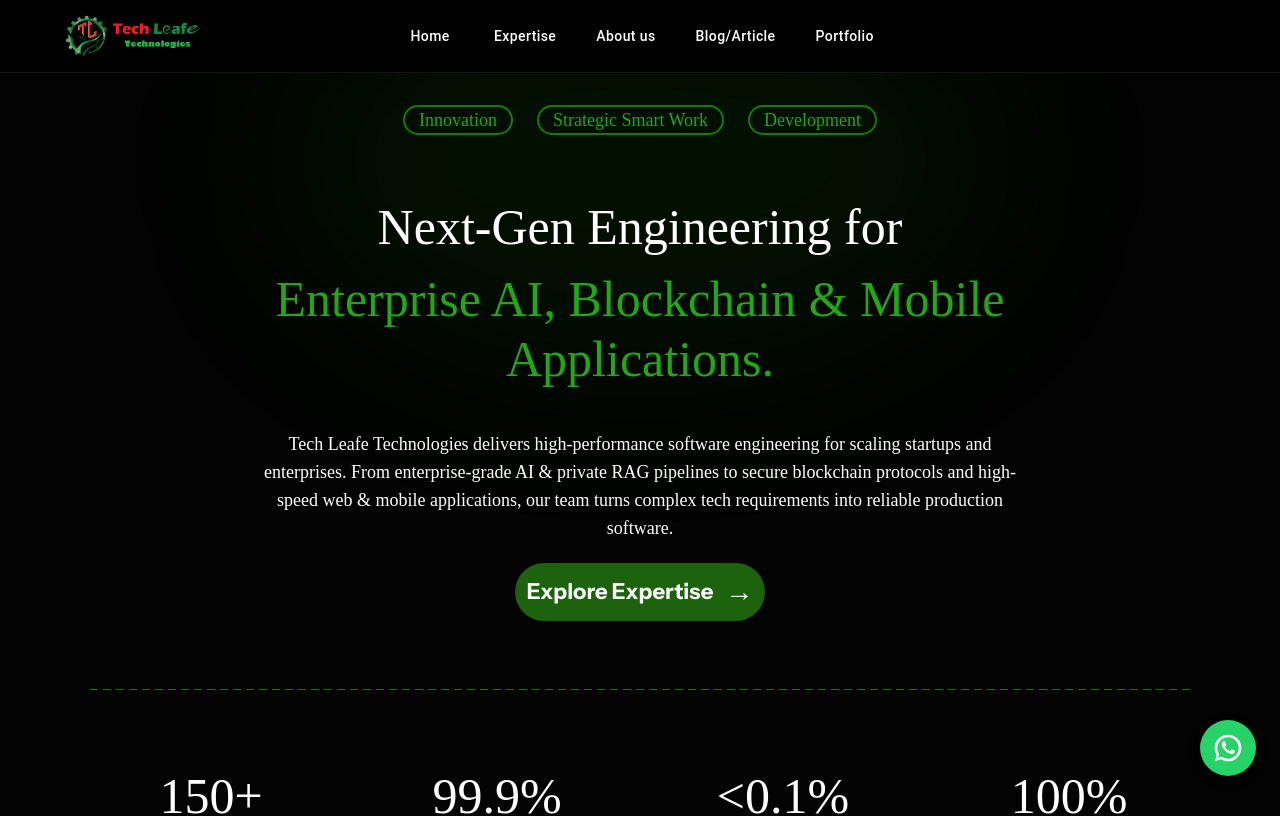
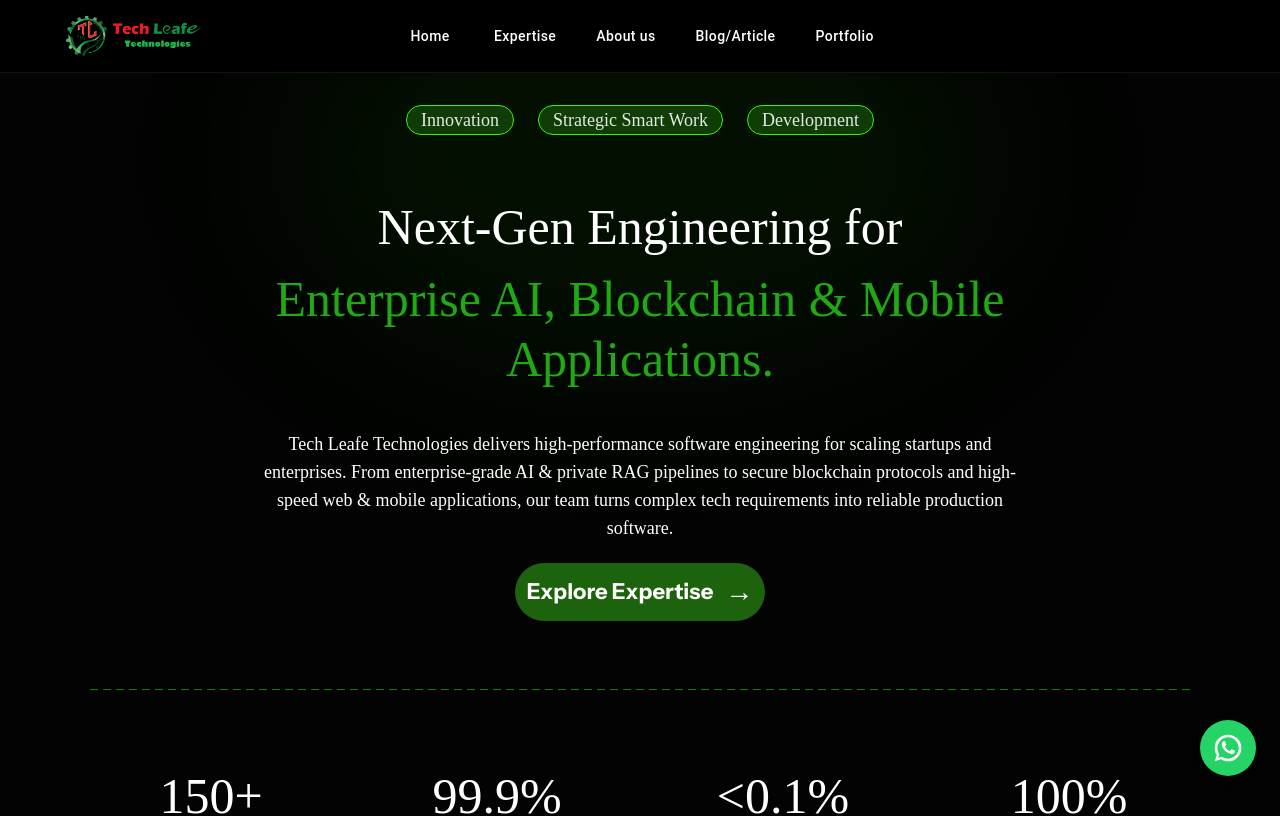
Before and after one commit to Krishadm/Techleafeweb, a React (Vite) app in the folder techleafewebsite/: page / in a window 1280 px wide. Shown: the top 816 px of the page. Built offline with nearby package versions, Linux system fonts and the light colour scheme; a web font is replaced by a local one.

Commit message:
changed button colour

```diff
--- a/techleafewebsite/src/App.css
+++ b/techleafewebsite/src/App.css
@@ -64,11 +64,11 @@
   align-items: center;
   min-height: 30px;
   padding: 4px 14px;
-  border: 2px solid #157a08;
+  border: 1px solid #3af20c;
   border-radius: 999px;
-  color: #20A914
+  color: #e5ece7fd;
 ;
-  background: rgba(0, 17, 0, 0.3);
+  background: #1d620c8c;
   font-family: "Istok Web";
   font-size: 18px;
   font-weight: 400;
```
